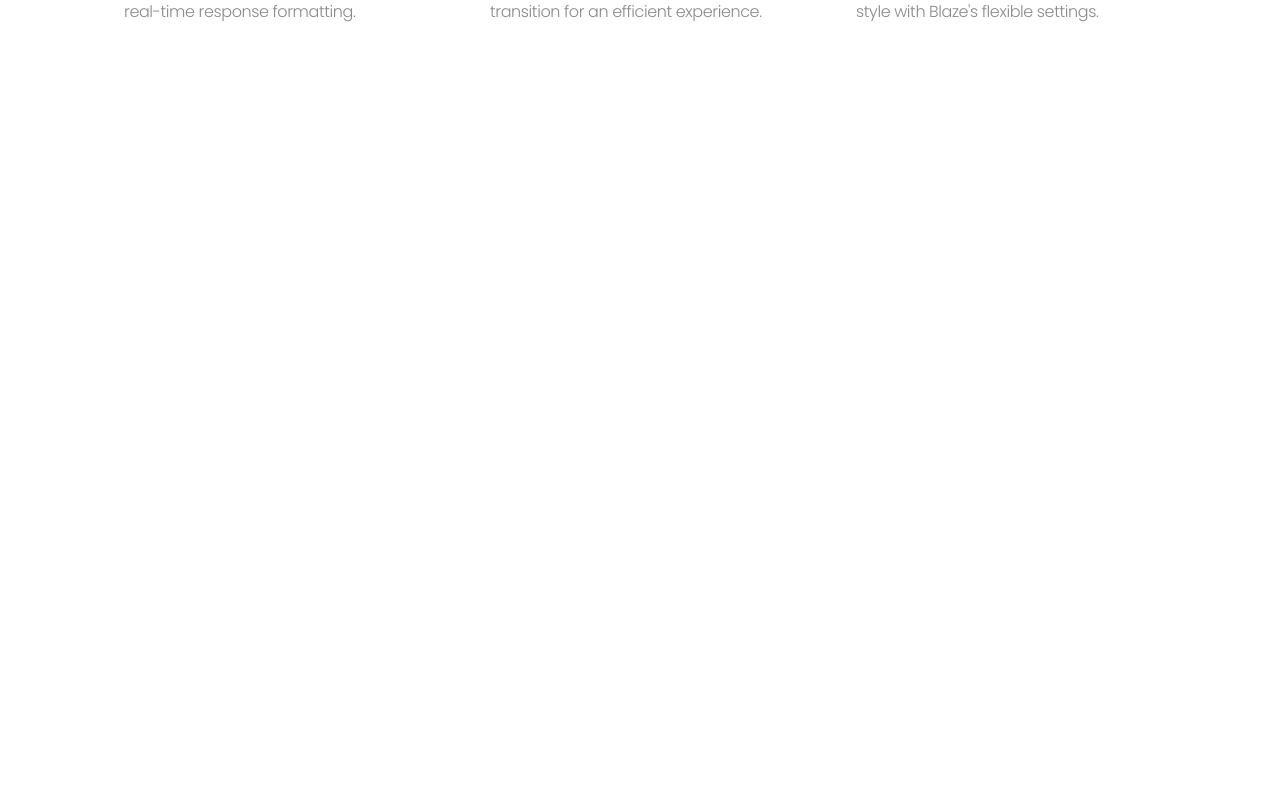
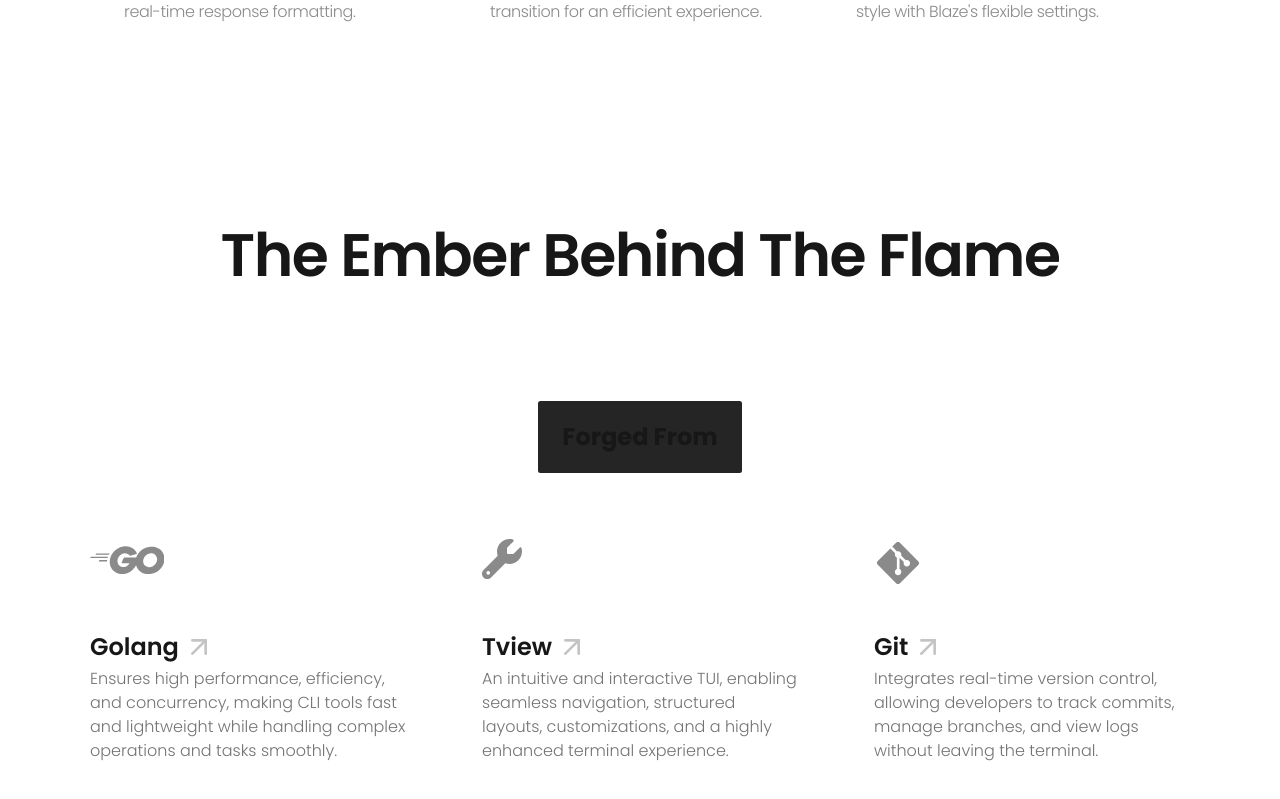
Before and after one commit to RyxnDmello/BlazeDocs, a Next.js app in the folder client/: page / in a window 1280 px wide. Shown: the part 1439-2238 px from the top of the page. Before the commit the page ends 1600 px from the top, so only its background shows below. Built offline with nearby package versions, Linux system fonts and the light colour scheme.

Commit message:
add(tools): go, tview, git, signals

```diff
--- a/client/app/globals.css
+++ b/client/app/globals.css
@@ -27,6 +27,13 @@ html {
     -webkit-background-clip: text;
     background-clip: text;
   }
+
+  .title-flame {
+    background: linear-gradient(to bottom, #ff6a00, #e66f00, #910303);
+    -webkit-text-fill-color: transparent;
+    -webkit-background-clip: text;
+    background-clip: text;
+  }
 }
 
 body {
--- a/client/app/page.tsx
+++ b/client/app/page.tsx
@@ -1,11 +1,13 @@
 import Header from "@components/Header";
 import Features from "@components/Features";
+import Tools from "@components/Tools";
 
 export default function Home() {
   return (
     <div>
       <Header />
       <Features />
+      <Tools />
     </div>
   );
 }
--- a/client/components/Features.tsx
+++ b/client/components/Features.tsx
@@ -1,7 +1,7 @@
 import Feature from "./Opener/Feature";
 
 import {
-  FaGitAlt,
+  FaGit,
   FaRocket,
   FaServer,
   FaPalette,
@@ -26,7 +26,7 @@ export default function Features() {
         <Feature
           label="A CLI Powerhouse"
           icon={<FaTerminal className="opacity-50" size="2.25rem" />}
-          details="Blaze is a terminal-only tool designed to streamline development workflows with intuitive and powerful features."
+          details="Blaze is terminal focused and designed to streamline development workflows with intuitive and powerful features."
         />
 
         <Feature
@@ -37,7 +37,7 @@ export default function Features() {
 
         <Feature
           label="Stay in Sync with Git"
-          icon={<FaGitAlt className="opacity-50" size="2.25rem" />}
+          icon={<FaGit className="opacity-50" size="2.25rem" />}
           details="View your commit history, branches, and stash changes effortlessly with Blaze's Git integration."
         />
 
@@ -54,7 +54,7 @@ export default function Features() {
         />
 
         <Feature
-          label="Snip, Snap, Your Way"
+          label="Snip, Snap, and Zip"
           icon={<FaPalette className="opacity-50" size="2.25rem" />}
           details="Configure shortcuts, customize themes, and extend functionality to match your style with Blaze's flexible settings."
         />
--- a/client/components/Header.tsx
+++ b/client/components/Header.tsx
@@ -8,12 +8,12 @@ export default function Header() {
 
       <div className="grid cursor-default grid-cols-1 place-items-center gap-10">
         <h1 className="title-fade text-center text-[6.5rem] font-semibold tracking-tighter">
-          The Blazingly Fast CLI
+          The <span className="title-flame pr-1">Blazingly</span> Fast CLI
         </h1>
 
-        <p className="text-center text-2xl font-light tracking-tight text-[#ffffff50]">
+        <p className="text-center text-2xl font-light tracking-tight text-[#ffffff60]">
           A{" "}
-          <span className="text-white opacity-70">Command Line Interface</span>{" "}
+          <span className="text-white opacity-80">Command Line Interface</span>{" "}
           designed for developer productivity. <br />
           Experience a Code Editor and API Testing Suite directly in your
           terminal.
--- a/client/components/Opener/Feature.tsx
+++ b/client/components/Opener/Feature.tsx
@@ -8,7 +8,7 @@ interface FeatureProps {
 
 export default function Feature({ icon, label, details }: FeatureProps) {
   return (
-    <article className="group grid w-[350px] grid-cols-1 items-start justify-stretch gap-4 rounded-lg border border-[#ffffff25] hover:border-[#ffffff50] p-6">
+    <article className="group grid w-[350px] grid-cols-1 items-start justify-stretch gap-4 rounded-lg border border-[#ffffff25] p-6 transition-all hover:border-[#ffffff50]">
       {icon}
 
       <div className="grid grid-cols-1 items-start justify-start gap-1">
--- /dev/null
+++ b/client/components/Tools.tsx
@@ -0,0 +1,57 @@
+import { FaGolang, FaWrench, FaGitAlt } from "react-icons/fa6";
+
+import Box from "./Tools/Box";
+import Tool from "./Tools/Tool";
+
+export default function Tools() {
+  return (
+    <section className="grid h-dvh cursor-default grid-cols-1 place-items-center items-start justify-start px-32 py-16">
+      <h4 className="text-center text-6xl font-semibold tracking-tight">
+        <span className="title-fade">The Ember Behind</span>{" "}
+        <span className="title-flame">The Flame</span>
+      </h4>
+
+      <div className="grid grid-cols-1 place-items-center items-center justify-center gap-10">
+        <Box />
+
+        <div className="grid grid-flow-col items-center justify-center gap-8">
+          <Tool
+            icon={
+              <FaGolang
+                className="-mt-[1rem] mb-[1.8rem] opacity-50 transition-all group-hover:text-white group-hover:opacity-100"
+                size="4.65rem"
+              />
+            }
+            url="https://go.dev/"
+            label="Golang"
+            description="Ensures high performance, efficiency, and concurrency, making CLI tools fast and lightweight while handling complex operations and tasks smoothly."
+          />
+
+          <Tool
+            icon={
+              <FaWrench
+                className="mb-[3rem] opacity-50 transition-all group-hover:text-white group-hover:opacity-100"
+                size="2.5rem"
+              />
+            }
+            url="https://github.com/rivo/tview"
+            label="Tview"
+            description="An intuitive and interactive TUI, enabling seamless navigation, structured layouts, customizations, and a highly enhanced terminal experience."
+          />
+
+          <Tool
+            icon={
+              <FaGitAlt
+                className="mb-[2.5rem] opacity-50 transition-all group-hover:text-white group-hover:opacity-100"
+                size="3rem"
+              />
+            }
+            url="https://git-scm.com/"
+            label="Git"
+            description="Integrates real-time version control, allowing developers to track commits, manage branches, and view logs without leaving the terminal."
+          />
+        </div>
+      </div>
+    </section>
+  );
+}
--- /dev/null
+++ b/client/components/Tools/Box.tsx
@@ -0,0 +1,67 @@
+"use client";
+
+import { useState, ReactNode } from "react";
+
+interface SignalWrapperProps {
+  className: string;
+  children: ReactNode;
+}
+
+interface SignalProps {
+  width: string;
+  height: string;
+  animate: boolean;
+}
+
+export default function Box() {
+  const [animate, setAnimate] = useState<boolean>(false);
+
+  const handleAnimate = () => {
+    if (animate) return;
+
+    setAnimate(true);
+
+    setTimeout(() => setAnimate(false), 1000 * 2);
+  };
+
+  return (
+    <div className="group relative cursor-pointer rounded-md border-2 border-white/[15%] p-[0.15rem]">
+      <div
+        className="rounded-[2.5px] bg-[#252525] p-6 py-5"
+        onClick={handleAnimate}
+      >
+        <p className="title-fade text-2xl font-bold">Forged From</p>
+      </div>
+
+      <SignalWrapper className="absolute -left-[418px] bottom-0 top-0 -z-10 my-auto grid grid-cols-1 items-center justify-center">
+        <Signal width="400px" height="1px" animate={animate} />
+        <Signal width="200px" height="1px" animate={animate} />
+        <Signal width="400px" height="1px" animate={animate} />
+      </SignalWrapper>
+
+      <SignalWrapper className="absolute -right-[418px] bottom-0 top-0 -z-10 my-auto grid rotate-180 grid-cols-1 items-center justify-center">
+        <Signal width="400px" height="1px" animate={animate} />
+        <Signal width="200px" height="1px" animate={animate} />
+        <Signal width="400px" height="1px" animate={animate} />
+      </SignalWrapper>
+    </div>
+  );
+}
+
+function SignalWrapper({ className, children }: SignalWrapperProps) {
+  return <div className={className}>{children}</div>;
+}
+
+function Signal({ width, height, animate }: SignalProps) {
+  return (
+    <div className="grid grid-flow-col items-center justify-end">
+      <div className="h-4 w-4 rounded-full border-2 border-white/[15%]" />
+
+      <div className="relative bg-white/[15%]" style={{ width, height }}>
+        {animate && (
+          <div className="absolute bottom-0 left-auto right-0 top-0 my-auto h-[2px] w-[25%] animate-signal rounded-full bg-gradient-to-l from-transparent to-white opacity-0" />
+        )}
+      </div>
+    </div>
+  );
+}
--- /dev/null
+++ b/client/components/Tools/Tool.tsx
@@ -0,0 +1,33 @@
+"use client";
+
+import { ReactNode } from "react";
+import Link from "next/link";
+
+import { FiArrowUpRight } from "react-icons/fi";
+
+interface ToolProps {
+  url: string;
+  icon: ReactNode;
+  label: string;
+  description: string;
+}
+
+export default function Tool({ url, icon, label, description }: ToolProps) {
+  return (
+    <Link
+      className="group relative grid w-[360px] grid-cols-1 items-stretch justify-stretch rounded-md border-2 border-white/[20%] p-1 transition-all hover:border-white/[30%]"
+      href={url}
+    >
+      <div className="relative grid grid-cols-1 items-start justify-start gap-1 rounded-sm bg-gradient-to-t from-transparent to-white/[10%] p-4">
+        {icon}
+
+        <div className="flex items-center justify-start gap-1">
+          <h4 className="text-2xl font-semibold">{label}</h4>
+          <FiArrowUpRight className="opacity-25" size="2rem" />
+        </div>
+
+        <p className="font-light opacity-60">{description}</p>
+      </div>
+    </Link>
+  );
+}
--- a/client/tailwind.config.ts
+++ b/client/tailwind.config.ts
@@ -1,4 +1,35 @@
 import type { Config } from "tailwindcss";
+
+const fontFamily = {
+  poppins: ["var(--poppins)", "sans-serif"],
+  orbitron: ["var(--orbitron)", "sans-serif"],
+};
+
+const keyframes = {
+  signal: {
+    "0%": {
+      opacity: "1",
+      right: "-20%",
+    },
+    "50%": {
+      opacity: "1",
+      right: "30%",
+    },
+    "100%": {
+      opacity: "0",
+      right: "75%",
+    },
+  },
+};
+
+const animation = {
+  signal: "signal 1000ms cubic-bezier(0, 0.8, 0.8, 1) 2",
+};
+
+const colors = {
+  background: "var(--background)",
+  foreground: "var(--foreground)",
+};
 
 export default {
   content: [
@@ -8,14 +39,10 @@ export default {
   ],
   theme: {
     extend: {
-      fontFamily: {
-        poppins: "var(--poppins)",
-        orbitron: "var(--orbitron)",
-      },
-      colors: {
-        background: "var(--background)",
-        foreground: "var(--foreground)",
-      },
+      fontFamily,
+      keyframes,
+      animation,
+      colors,
     },
   },
   plugins: [],
```
